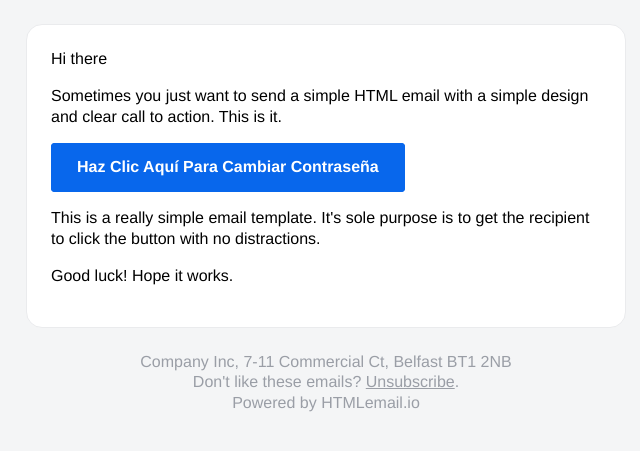
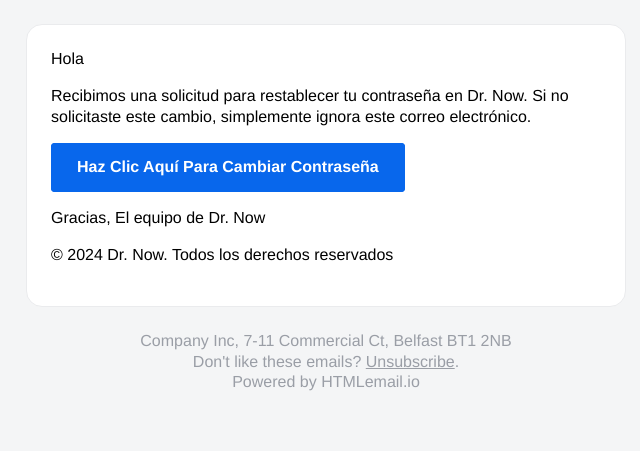
Before and after one commit to 4GeeksAcademy/proyectofinal-grupo3, a Flask app: template src/templates/reset_password.html in a window 1280 px wide. Shown: the top 451 px of the page, without its empty margins (314-954 px from the left). Run offline with Flask 2, Linux system fonts and the light colour scheme; the template is opened without the code that fills it, so the values that code supplies are empty.

Commit message:
arrelge el text de la plantilla reset password

```diff
--- a/src/templates/reset_password.html
+++ b/src/templates/reset_password.html
@@ -310,8 +310,8 @@
               <!-- START MAIN CONTENT AREA -->
               <tr>
                 <td class="wrapper">
-                  <p>Hi there</p>
-                  <p>Sometimes you just want to send a simple HTML email with a simple design and clear call to action. This is it.</p>
+                  <p>Hola</p>
+                  <p>Recibimos una solicitud para restablecer tu contraseña en Dr. Now. Si no solicitaste este cambio, simplemente ignora este correo electrónico.</p>
                   <table role="presentation" border="0" cellpadding="0" cellspacing="0" class="btn btn-primary">
                     <tbody>
                       <tr>
@@ -327,8 +327,8 @@
                       </tr>
                     </tbody>
                   </table>
-                  <p>This is a really simple email template. It's sole purpose is to get the recipient to click the button with no distractions.</p>
-                  <p>Good luck! Hope it works.</p>
+                  <p>Gracias, El equipo de Dr. Now </p>
+                  <p>© 2024 Dr. Now. Todos los derechos reservados</p>
                 </td>
               </tr>
 
```
